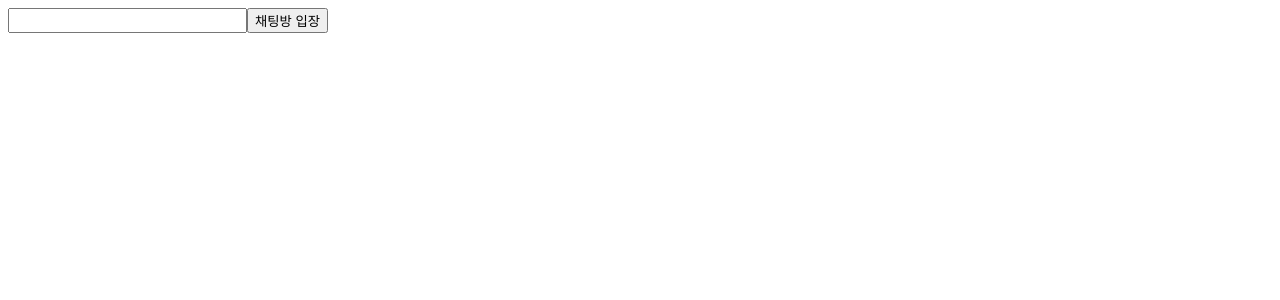
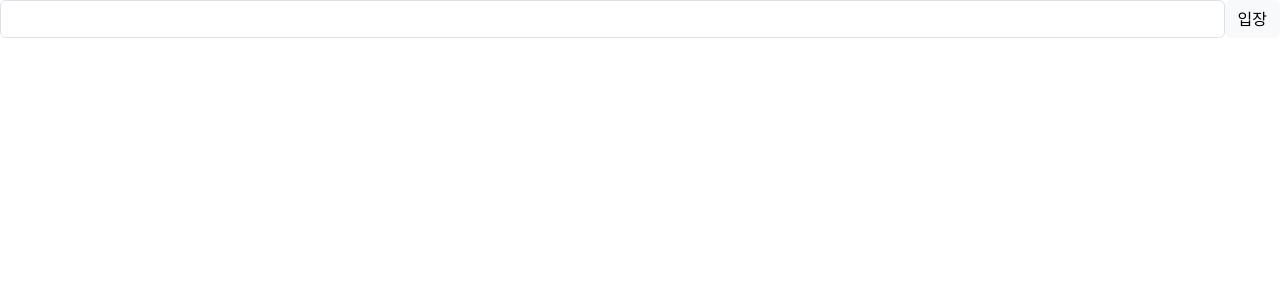
Before and after one commit to KrillM/sesac07_socket, a React (Create React App) app in the folder talk/: page / in a window 1280 px wide. Shown: the top 300 px of the page. Built offline with nearby package versions, Linux system fonts and the light colour scheme.

Commit message:
이름 분리 성공했으나...

```diff
--- a/talk/package.json
+++ b/talk/package.json
@@ -6,7 +6,9 @@
     "@testing-library/jest-dom": "^5.17.0",
     "@testing-library/react": "^13.4.0",
     "@testing-library/user-event": "^13.5.0",
+    "bootstrap": "^5.3.2",
     "react": "^18.2.0",
+    "react-bootstrap": "^2.9.2",
     "react-dom": "^18.2.0",
     "react-scripts": "5.0.1",
     "socket.io-client": "^4.7.2",
--- a/talk/src/App.css
+++ b/talk/src/App.css
@@ -3,8 +3,8 @@
 }
 
 .chat-container {
-    width: 320px;
-    min-height: 500px;
+    width: 100%;
+    min-height: 600px;
     background-color: olive;
     padding: 10px 15px 0;
 }
@@ -35,7 +35,7 @@
 }
 
 .input-container {
-    width: 320px;
+    width: 100%;
     display: flex;
     justify-content: space-between;
 }
@@ -44,6 +44,14 @@
     flex-grow: 1;
 }
 
+.btn {
+    white-space: nowrap;
+}
+
+.nameColour{
+    color: snow;
+}
+
 .chat-container .notice {
     font-size: 12px;
     color: white;
--- a/talk/src/components/Chatting.js
+++ b/talk/src/components/Chatting.js
@@ -1,5 +1,6 @@
 export default function Chatting( {chatting} ) {
     return <div className={`list ${chatting.type}-chat`}>
+        <div className="nameColour">{chatting.crewName}</div>
         <div className="content">{chatting.talk}</div>
     </div>
 }
--- a/talk/src/components/TalkTogether.js
+++ b/talk/src/components/TalkTogether.js
@@ -1,4 +1,4 @@
-import { useState, useEffect, useCallback, useMemo, useDebugValue } from 'react';
+import { useState, useEffect, useCallback, useMemo } from 'react';
 import io from 'socket.io-client';
 import Chatting from "./Chatting";
 import Notice from "./Notice";
@@ -44,8 +44,8 @@ export default function TalkTogether () {
 
     const addChatting = useCallback((res) => {
         const type = res.crewName === crewName ? "i" : "you";
-        const talk = `${res.dm ? '(너에게만)' : ''} ${res.crewName}: ${res.message}`
-        const newChatting = [...chatting, {type: type, talk: talk}]
+        const talk = `${res.dm ? '(너에게만)' : ''} ${res.message}`
+        const newChatting = [...chatting, {type: type, talk: talk, crewName: res.crewName}]
         setChatting(newChatting);
     }, [crewName, chatting])
 
@@ -79,6 +79,12 @@ export default function TalkTogether () {
     }
 
     return(<>
+        <script src="https://cdn.jsdelivr.net/npm/react/umd/react.production.min.js" crossorigin></script>
+        <script src="https://cdn.jsdelivr.net/npm/react-dom/umd/react-dom.production.min.js"crossorigin></script>
+        <script src="https://cdn.jsdelivr.net/npm/react-bootstrap@next/dist/react-bootstrap.min.js" crossorigin></script>
+        <link rel="stylesheet" href="https://cdn.jsdelivr.net/npm/bootstrap@5.3.0/dist/css/bootstrap.min.css"
+            integrity="sha384-9ndCyUaIbzAi2FUVXJi0CjmCapSmO7SnpJef0486qhLnuZ2cdeRhO02iuK6FUUVM" crossorigin="anonymous"/>
+
         { crewName ? (<>
             <div className='chat-container'>
                 {chatting.map((chatting, i) => {
@@ -92,13 +98,13 @@ export default function TalkTogether () {
                     <option value="all">모두에게</option>
                     {crewListOption}
                 </select>
-                <input type="text" value={message} onChange={(e) => setMessage(e.target.value)} />
-                <button onClick={sendMessage}>전송</button>
+                <input type="text" class="form-control" value={message} onChange={(e) => setMessage(e.target.value)} />
+                <button class="btn btn-light" onClick={sendMessage}>전송</button>
             </div>
         </>) : (<>
             <div className='input-container'>
-                <input type='text' value={newCrew} onChange={(e) => setNewCrew(e.target.value)}/>
-                <button onClick={joinChattingRoom}>채팅방 입장</button>
+                <input type='text' class="form-control" value={newCrew} onChange={(e) => setNewCrew(e.target.value)}/>
+                <button class="btn btn-light" onClick={joinChattingRoom}>입장</button>
             </div>
         </>) }
     </>)
```
Also changed, not shown: 1 other file (tests, documents, lock files or other folders).
